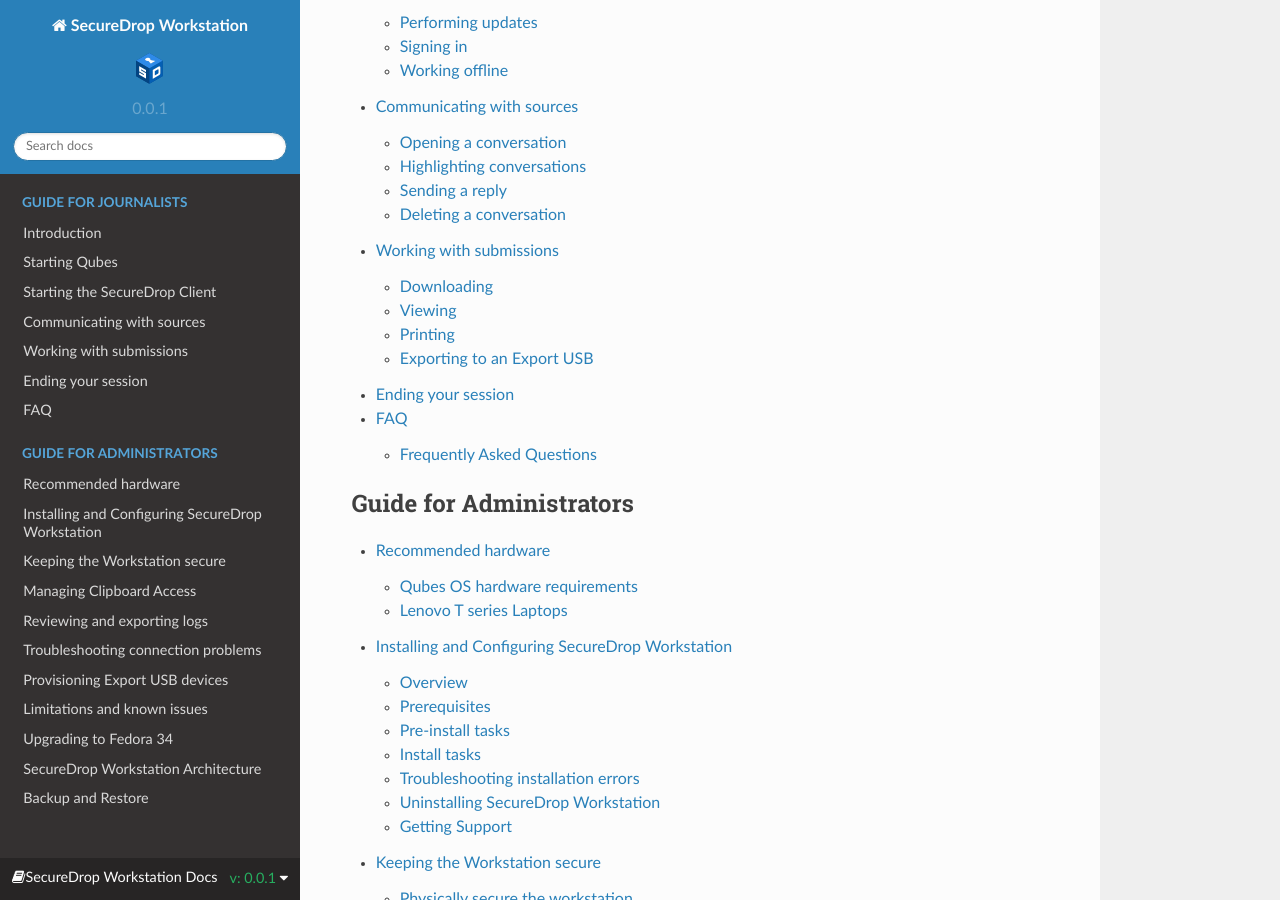
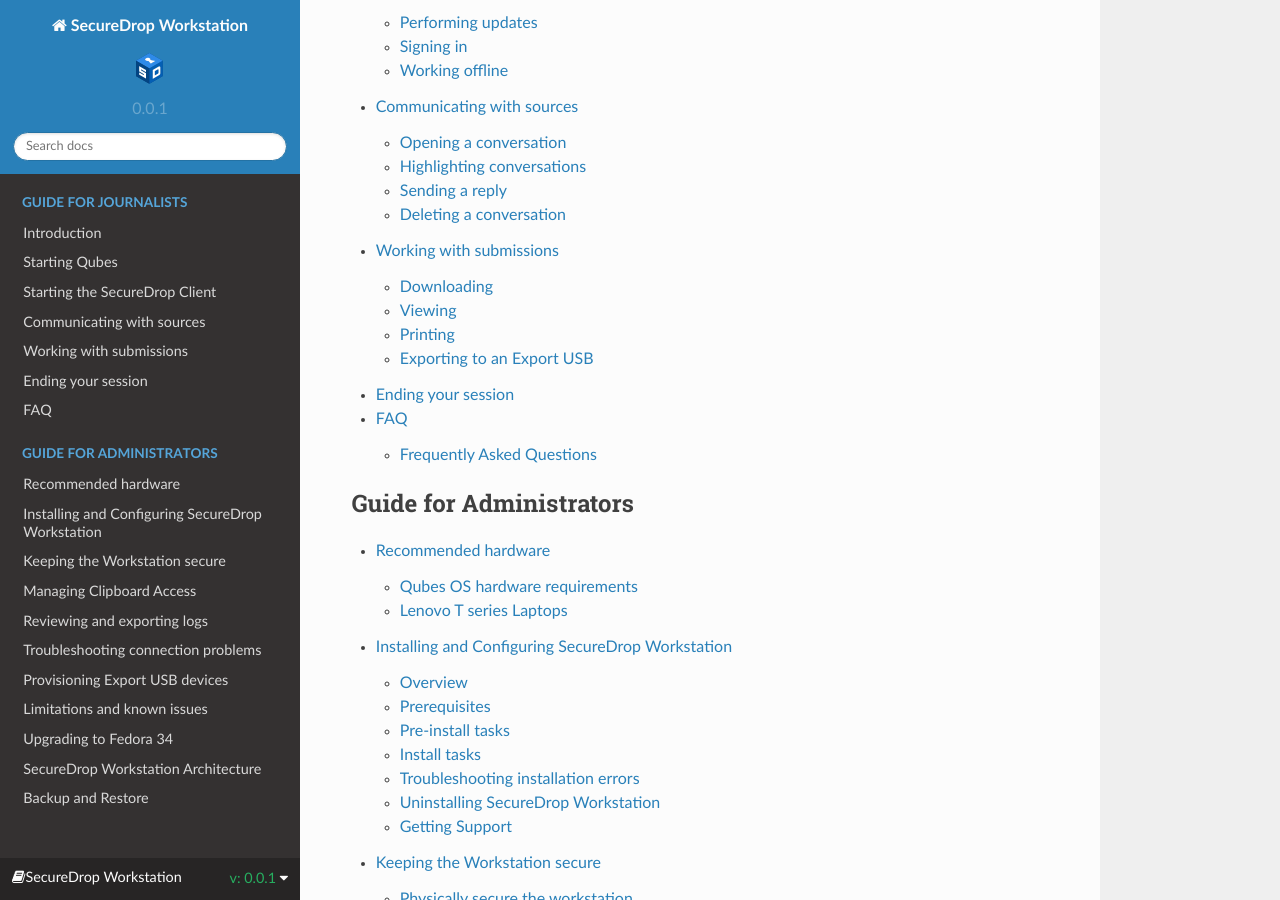
Before and after one commit to freedomofpress/securedrop-workstation-docs, a Sphinx documentation site: the page built from docs/index.rst, in a window 1280 px wide and 900 px high, scrolled down 611 px. Built offline with Sphinx 7.4.7 and the Read the Docs theme 2.0.0, drawn with Linux system fonts in a browser that asks for light colours.

Commit message:
Shorten to fit layout

```diff
--- a/docs/_templates/layout.html
+++ b/docs/_templates/layout.html
@@ -7,7 +7,7 @@
 {% block extrabody %}
 <div class="rst-versions" data-toggle="rst-versions" role="note" aria-label="versions">
     <span class="rst-current-version" data-toggle="rst-current-version">
-        <span class="fa fa-book">SecureDrop Workstation Docs</span>
+        <span class="fa fa-book">SecureDrop Workstation</span>
         v: {{ release }}
         <span class="fa fa-caret-down"></span>
     </span>
```
